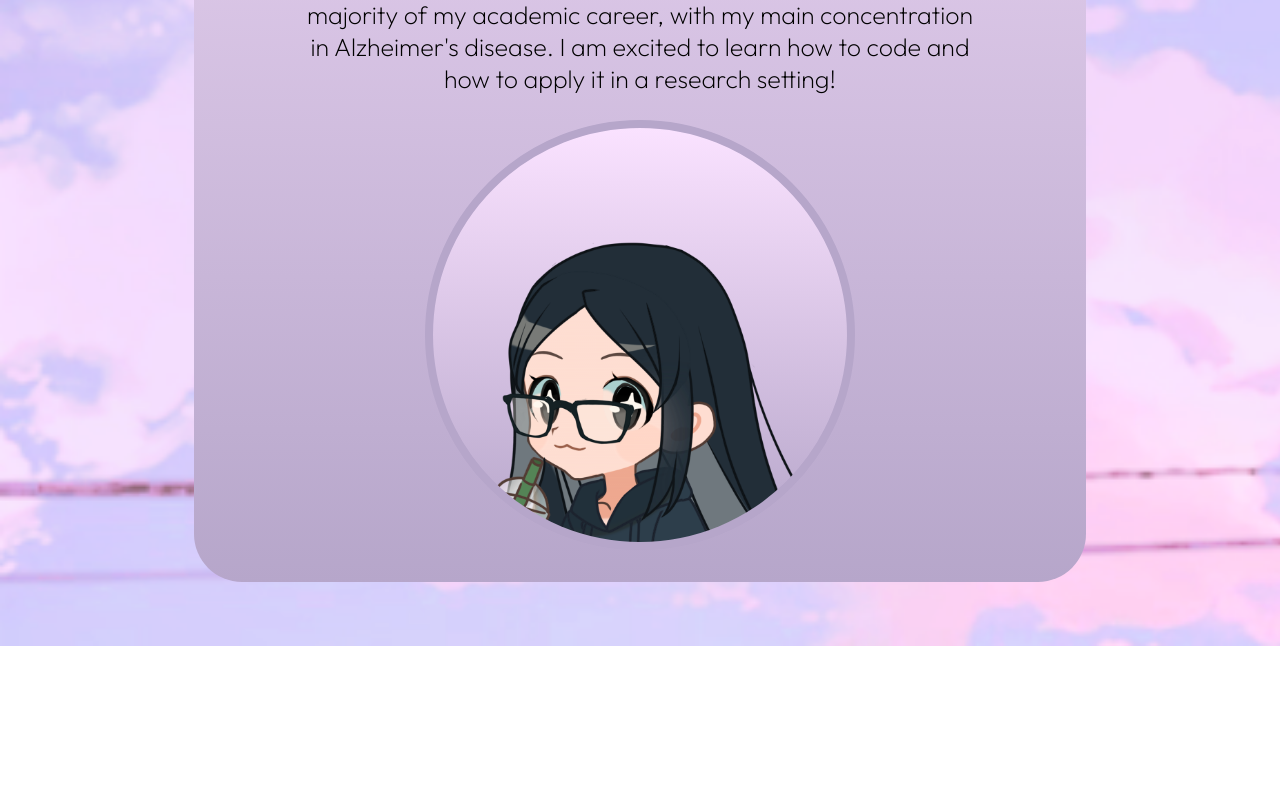
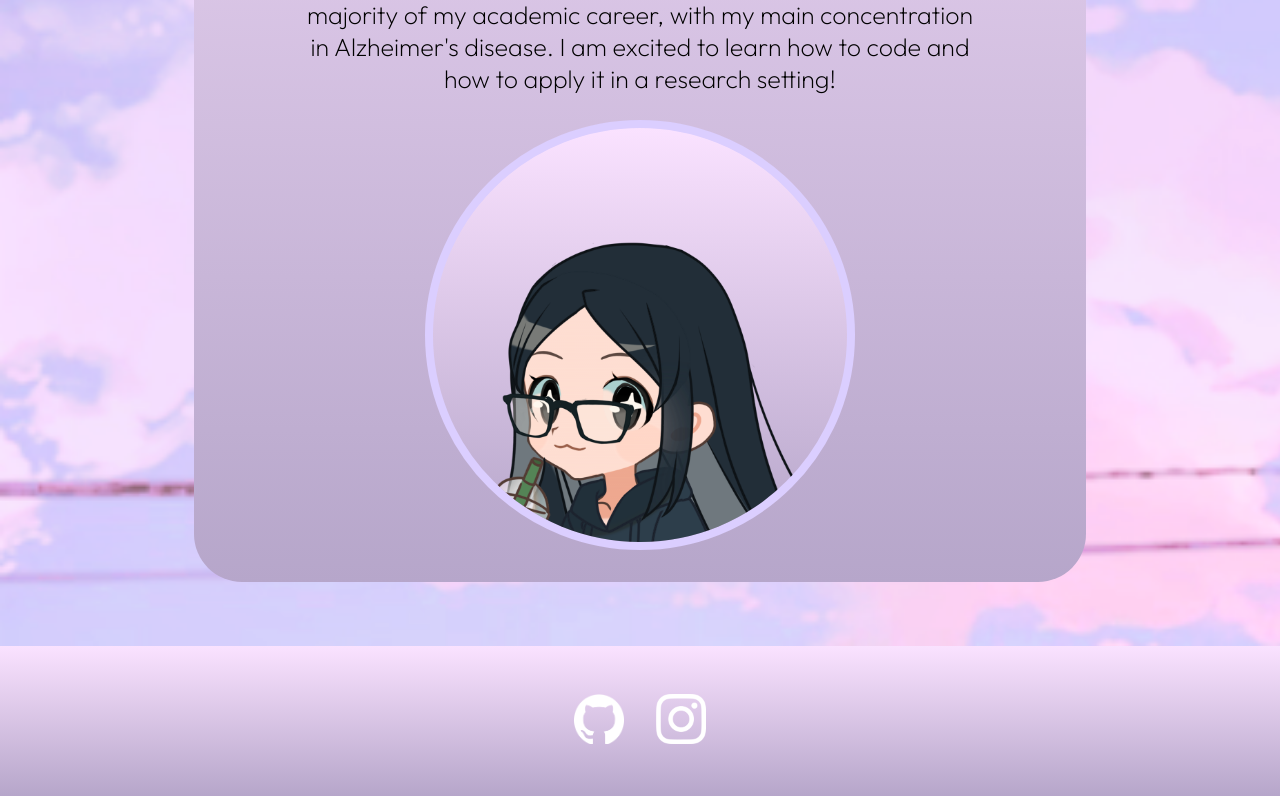
Before and after one commit to lpakingan/Portfolio, a React (Create React App) app: page / in a window 1280 px wide. Shown: the part 842-1638 px from the top of the page. Before the commit the page ends 1488 px from the top, so only its background shows below. Built offline with nearby package versions, Linux system fonts and the light colour scheme.

Commit message:
add footer and update styling

```diff
--- a/src/App.js
+++ b/src/App.js
@@ -7,7 +7,7 @@ function App() {
   return (
     <div className="react-portfolio">
       <Header />
-      {/* <Footer /> */}
+      <Footer />
     </div>
   );
 }
--- a/src/components/about.js
+++ b/src/components/about.js
@@ -25,7 +25,7 @@ const styles = {
   pictureStyle: {
     borderRadius: "50%",
     background: "linear-gradient(#FAE2FF, #B6A6CA)",
-    border: "0.5rem solid #B6A6CA",
+    border: "0.5rem solid #DBCEFF",
     display: "flex",
     width: "50%",
     height: "50%",
--- a/src/components/footer.js
+++ b/src/components/footer.js
@@ -0,0 +1,41 @@
+import github from "../assets/footer/github-logo.png";
+import instagram from "../assets/footer/instagram-logo.png";
+
+const styles = {
+  background: {
+    background: "linear-gradient(#FAE2FF, #B6A6CA)",
+    display: "flex",
+    justifyContent: "center",
+    padding: "2rem",
+  },
+  pictureStyle: {
+    height: "50px",
+    width: "50px",
+    boxSizing: "border-box",
+    display: "inline-block",
+    margin: "1rem",
+  },
+};
+
+export default function Footer() {
+  return (
+    <footer class="footer" style={styles.background}>
+      <a href="https://github.com/lpakingan">
+        <img
+          class="github_icon"
+          style={styles.pictureStyle}
+          src={github}
+          alt="github"
+        />
+      </a>
+      <a href="https://www.instagram.com/l.pakingan/">
+        <img
+          class="instagram_icon"
+          style={styles.pictureStyle}
+          src={instagram}
+          alt="instagram"
+        />
+      </a>
+    </footer>
+  );
+}
```
Also changed, not shown: src/assets/footer/github-logo.png (added), src/assets/footer/instagram-logo.png (added).
